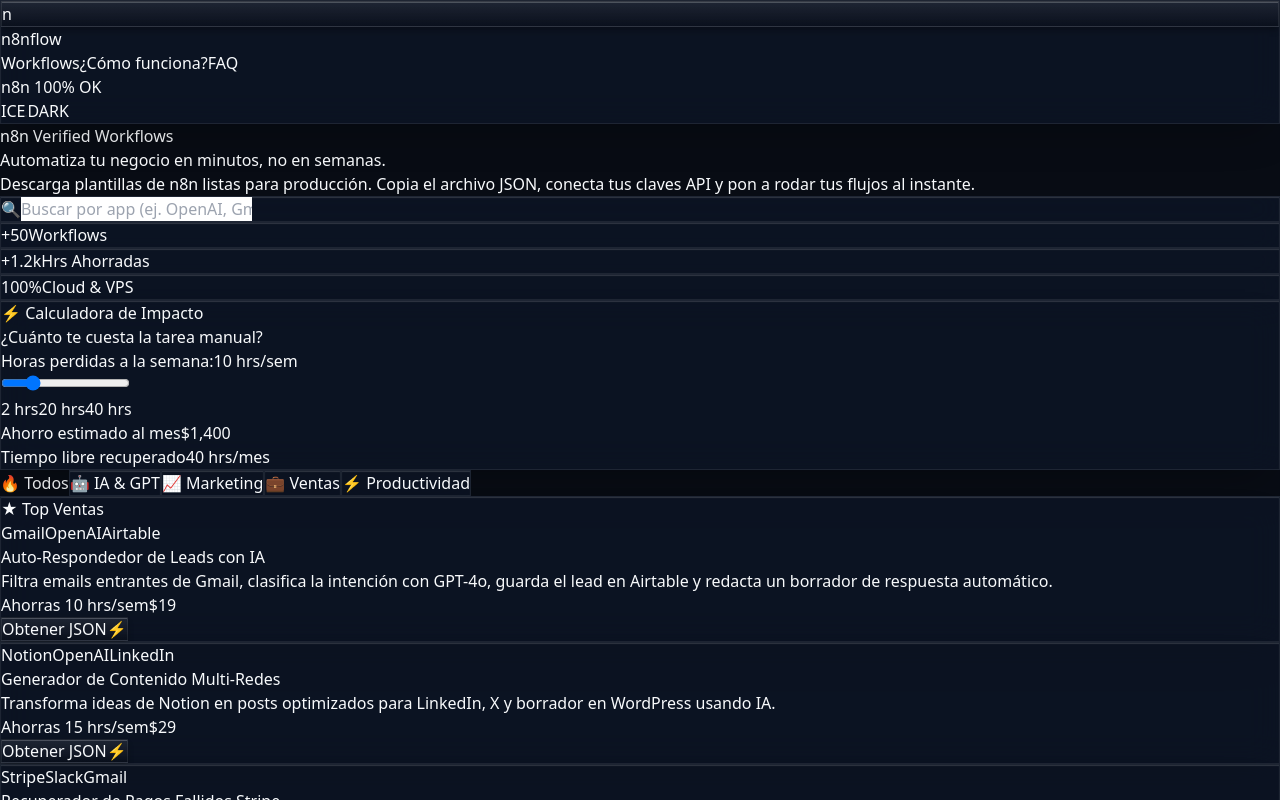
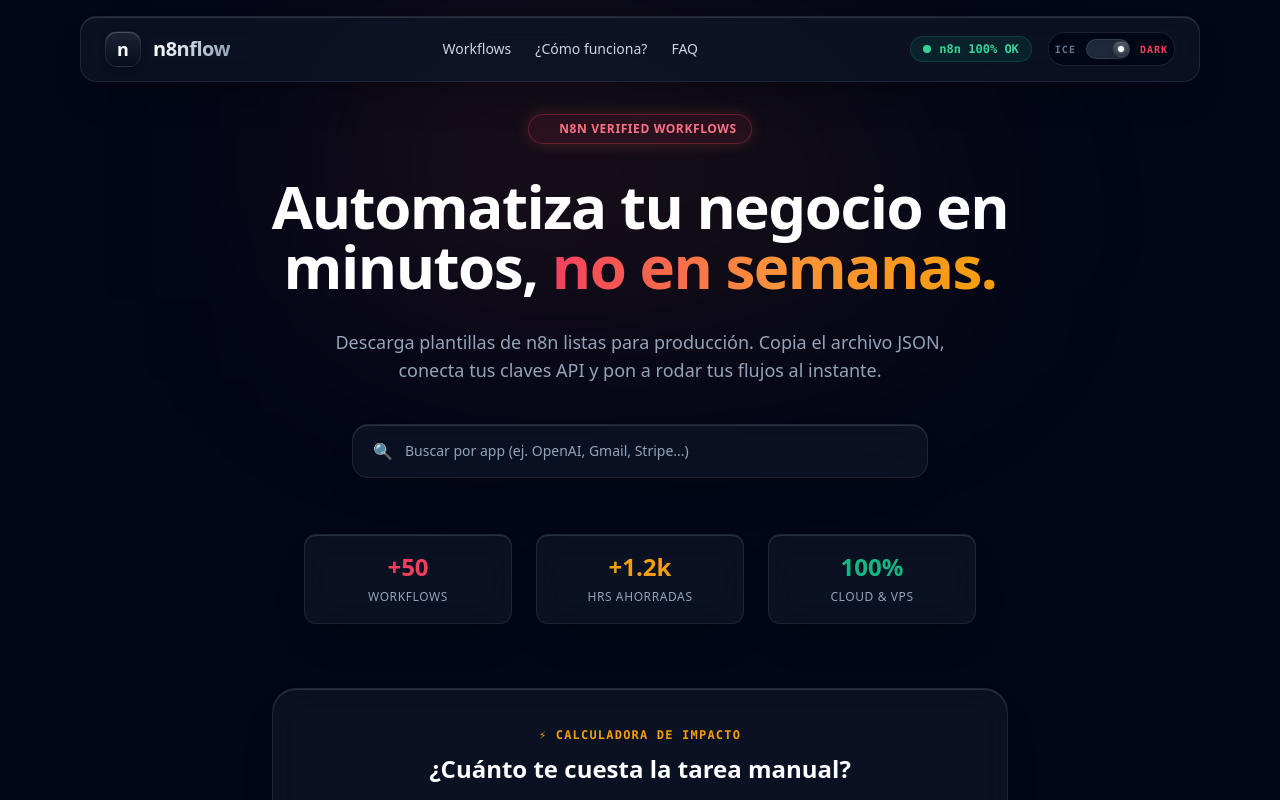
Before and after one commit to axiom-systemstech/n8nflow, a Next.js app: page / in a window 1280 px wide. Shown: the top 800 px of the page. Built offline with nearby package versions, Linux system fonts and the light colour scheme.

Commit message:
Add Tailwind CSS configuration file

```diff
--- /dev/null
+++ b/tailwind.config.js
@@ -0,0 +1,13 @@
+/** @type {import('tailwindcss').Config} */
+module.exports = {
+  content: [
+    './src/pages/**/*.{js,ts,jsx,tsx,mdx}',
+    './src/components/**/*.{js,ts,jsx,tsx,mdx}',
+    './src/app/**/*.{js,ts,jsx,tsx,mdx}',
+  ],
+  darkMode: 'class',
+  theme: {
+    extend: {},
+  },
+  plugins: [],
+}
```
